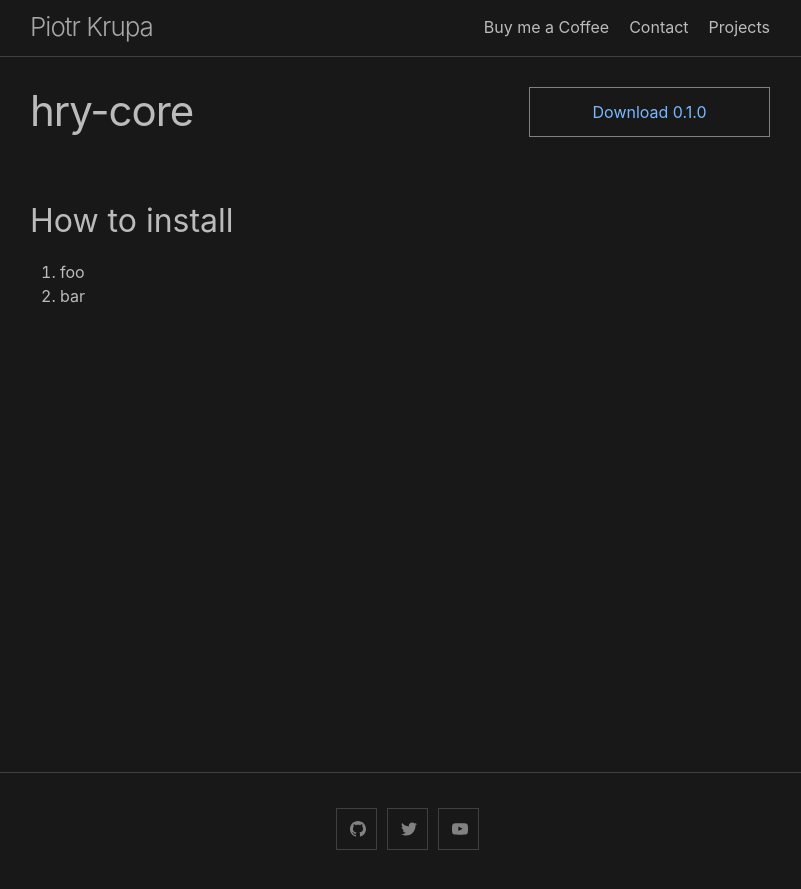
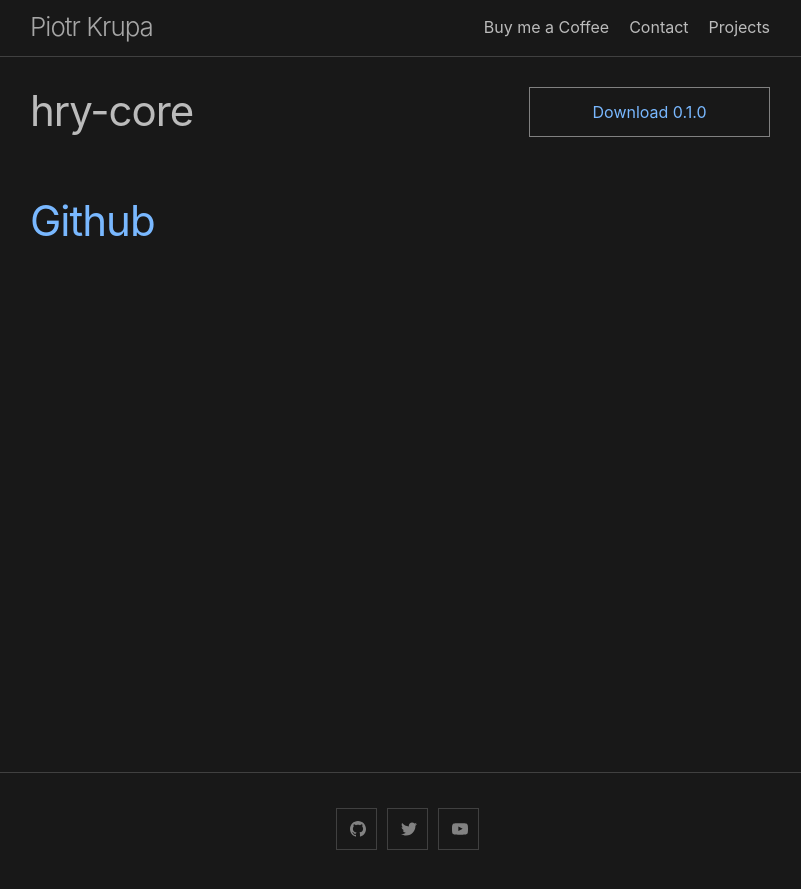
Before and after one commit to Harry09/Harry09.github.io, a Jekyll site: the page built from projects/hry-plugins/hry-core.md, in a window 1280 px wide. Shown: the top 889 px of the page, without its empty margins (240-1041 px from the left). Built offline with Jekyll 4.4.1, drawn with Linux system fonts in a browser that asks for light colours.

Commit message:
Add source code

```diff
--- a/projects/hry-plugins/hry-core.md
+++ b/projects/hry-plugins/hry-core.md
@@ -6,7 +6,4 @@ version: 0.1.0
 download-link: https://google.com
 ---
 
-## How to install
-
-1. foo
-2. bar
+# [Github](https://github.com/Hary309/hry-core)
```
Also changed, not shown: projects/hry-plugins/hry-sic.md (+2 -0 lines).
